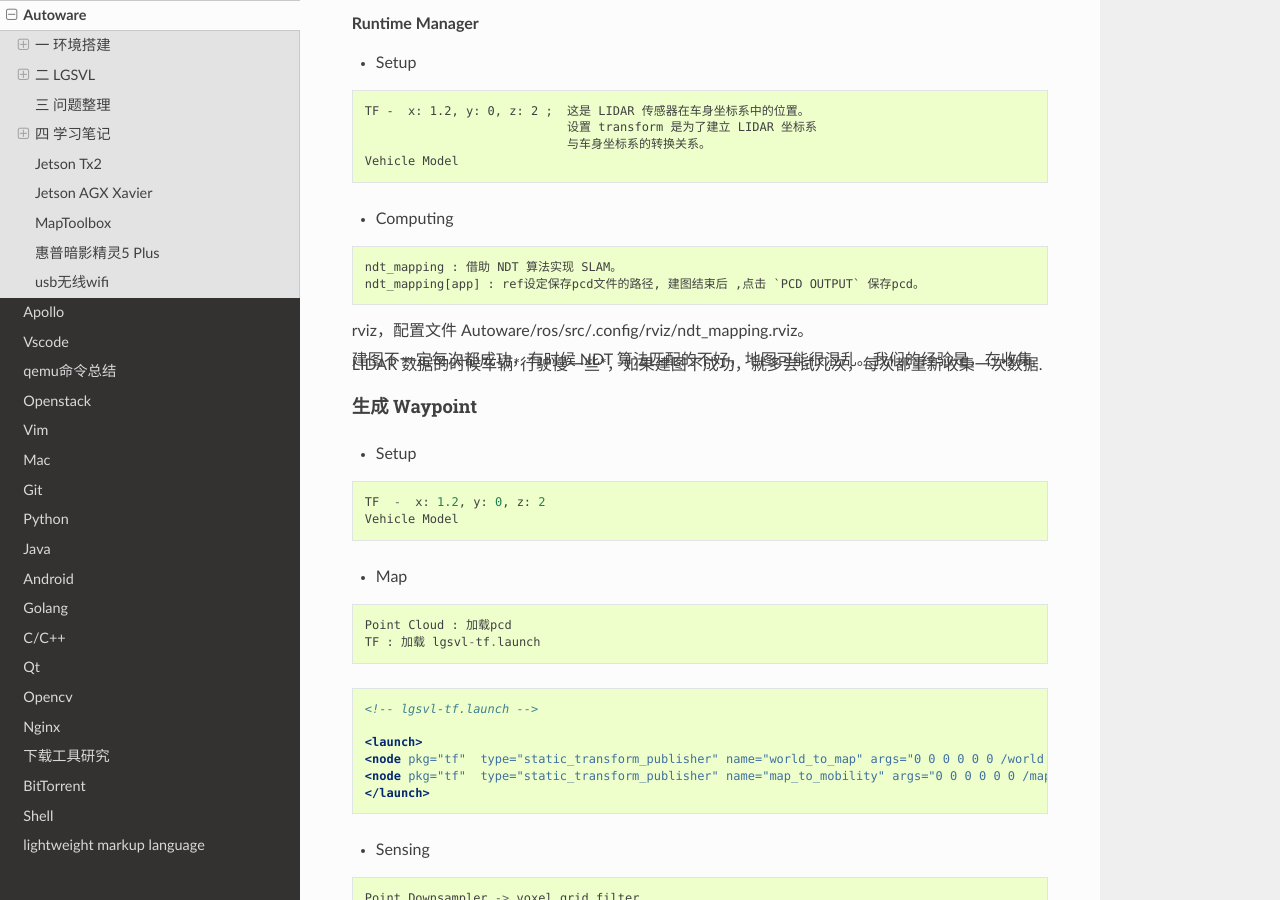
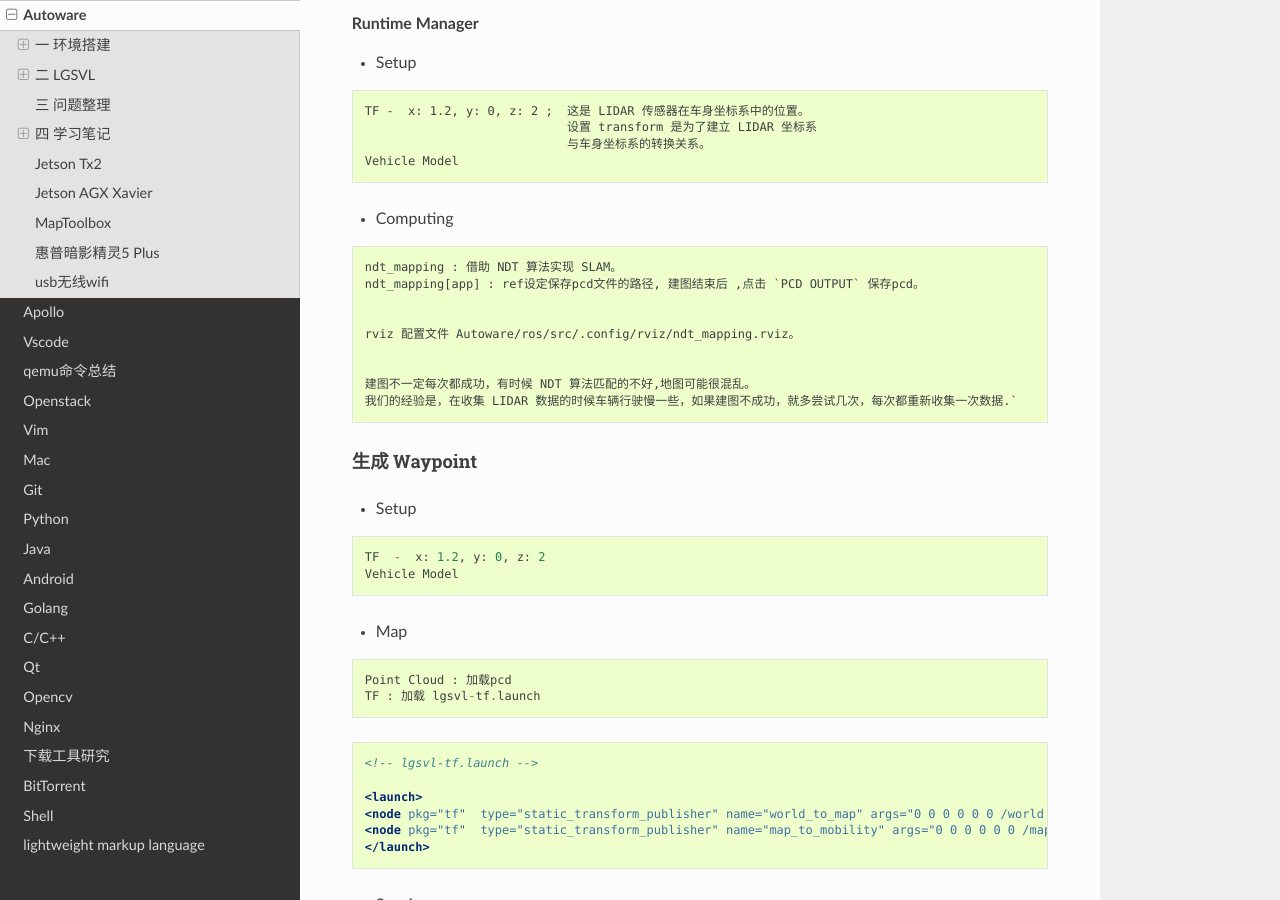
Before and after one commit to my-rds-store/my_space, a Sphinx documentation site: the page built from source/autoware/index.rst, in a window 1280 px wide and 900 px high, scrolled down 9470 px. Built offline with Sphinx 7.4.7 and the Read the Docs theme 2.0.0, drawn with Linux system fonts in a browser that asks for light colours.

Commit message:
update ...

```diff
--- a/source/autoware/index.rst
+++ b/source/autoware/index.rst
@@ -642,9 +642,11 @@
     ndt_mapping[app] : ref设定保存pcd文件的路径, 建图结束后 ,点击 `PCD OUTPUT` 保存pcd。
 
 
-rviz，配置文件 Autoware/ros/src/.config/rviz/ndt_mapping.rviz。
+    rviz 配置文件 Autoware/ros/src/.config/rviz/ndt_mapping.rviz。
 
-建图不一定每次都成功，有时候 NDT 算法匹配的不好，地图可能很混乱。我们的经验是，在收集 LIDAR 数据的时候车辆*行驶慢一些*，如果建图不成功，就多尝试几次，每次都重新收集一次数据.
+
+    建图不一定每次都成功，有时候 NDT 算法匹配的不好,地图可能很混乱。
+    我们的经验是，在收集 LIDAR 数据的时候车辆行驶慢一些，如果建图不成功，就多尝试几次，每次都重新收集一次数据.`
 
 
 生成 Waypoint
--- a/source/ros/index.rst
+++ b/source/ros/index.rst
@@ -217,6 +217,7 @@
 
         <remap>
             为此节点设置重新映射参数。
+            <remap from="/original_name" to="/new_name"/>
 
         <rosparam>
             将rosparam文件加载到此节点的〜 / local命名空间中。
```
Also changed, not shown: other parts of source/ros/index.rst (+1 -0 lines).
